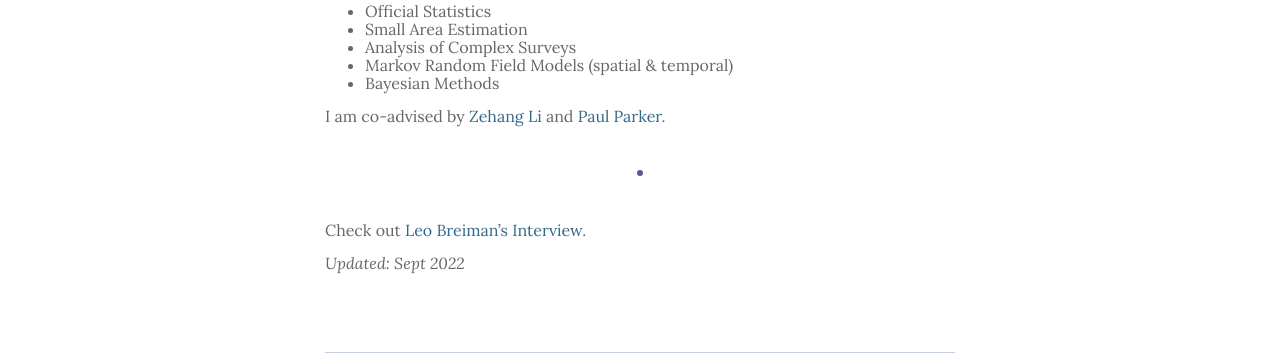
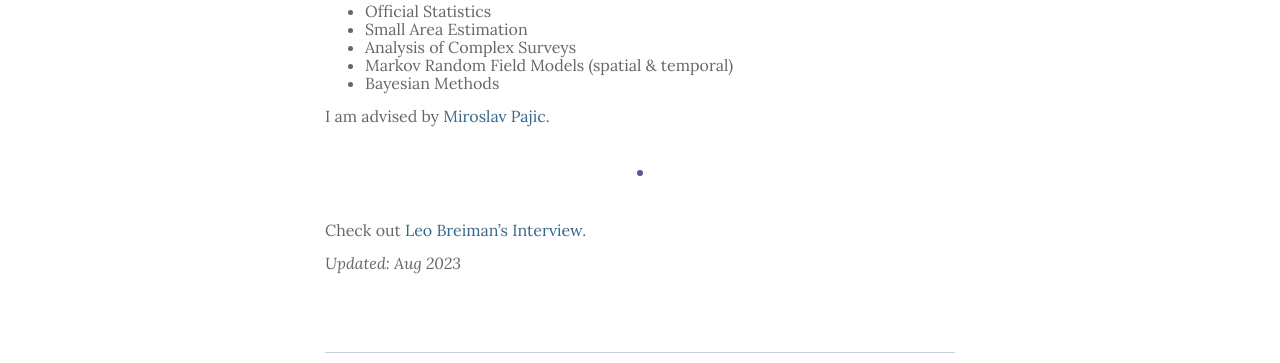
Before and after one commit to hlhsu/hlhsu_new.github.io, a Jekyll site: the page built from _pages/4_research.md, in a window 1280 px wide. Shown: the part 876-1239 px from the top of the page. Built offline with Jekyll 4.4.1, drawn with Linux system fonts in a browser that asks for light colours.

Commit message:
Update 4_research.md

```diff
--- a/_pages/4_research.md
+++ b/_pages/4_research.md
@@ -22,10 +22,10 @@ More specifically I'm interested in:
 * Markov Random Field Models (spatial & temporal)
 * Bayesian Methods
 
-I am co-advised by [Zehang Li](https://zehangli.com) and [Paul Parker](https://www.paparkerstat.com).
+I am advised by [Miroslav Pajic]([https://zehangli.com](https://scholar.google.com/citations?hl=en&user=Fbn21-8AAAAJ&view_op=list_works&sortby=pubdate)).
 
 ***
 
 Check out [Leo Breiman's Interview](https://projecteuclid.org/download/pdf_1/euclid.ss/1009213290).
 
-*Updated: Sept 2022*
+*Updated: Aug 2023*
```
